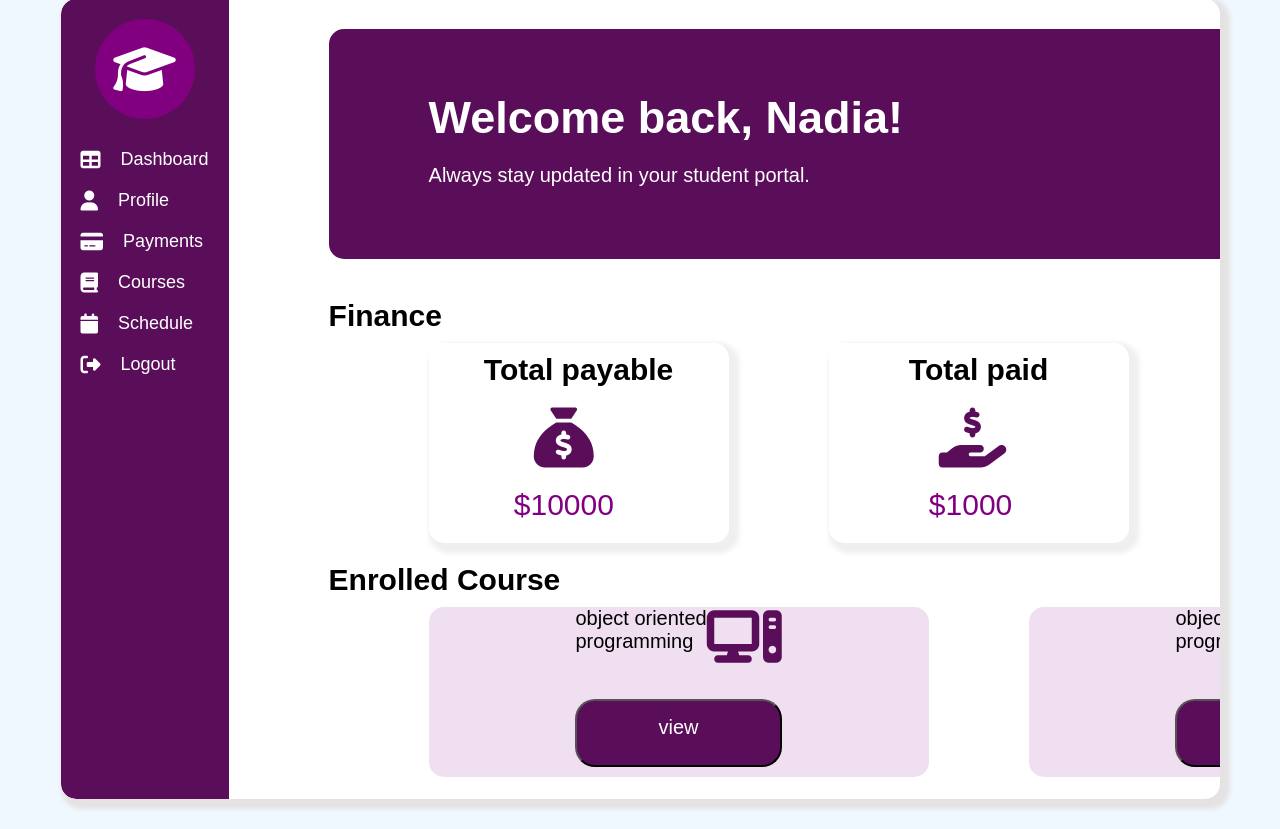
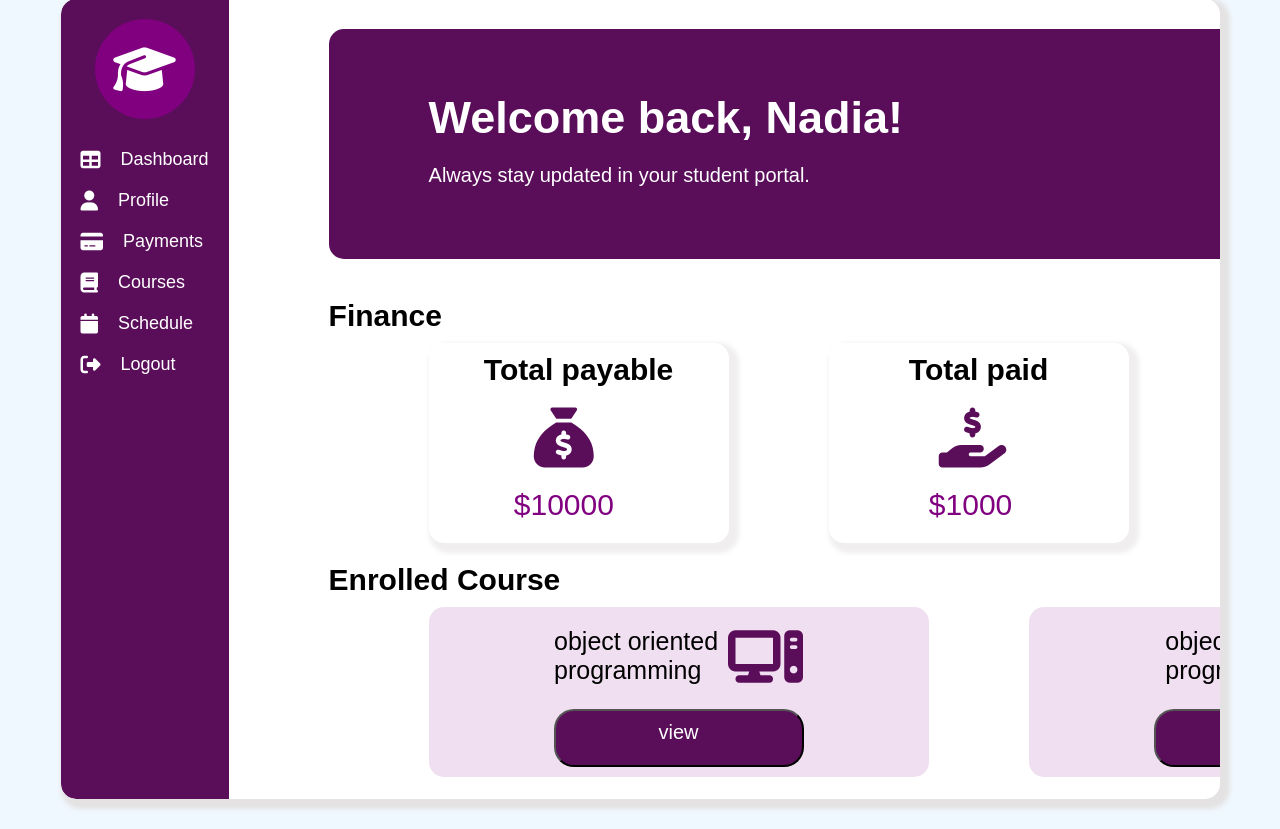
Before and after one commit to sohasara/student-portal, a PHP site: page / in a window 1280 px wide. Shown: the part 51-880 px from the top of the page. Run offline with PHP 8.4, Linux system fonts and the light colour scheme; some libraries are stand-ins or nearby versions.

Commit message:
add styling

```diff
--- a/index.html
+++ b/index.html
@@ -95,7 +95,7 @@
             <div class="enrolled_course">
                 <div class="flex-div">
                 <p>object oriented <br> programming</p>
-                <i class="fa-solid fa-computer"></i>
+                <i class="fa-solid fa-chart-simple"></i>
             </div>
                 <button class="enroll-button">view</button>
             </div>
--- a/style.css
+++ b/style.css
@@ -180,6 +180,9 @@
 }
 /* bottom */
 .enrolled_course{
+padding: 10px;
+padding-top: 20px;
+
 height: 170px;
 width: 500px;
 background-color: rgb(240, 223, 240);
@@ -193,17 +196,20 @@ padding-bottom: 10px;
     color:rgb(90, 14, 90) ;
 }
 .enrolled_course p{
-    font-size: 20px;
+
+    font-size: 25px;
 }
 
 .flex-div{
     display: flex;
     justify-content: center;
+    gap: 10px;
 }
 .course{
 
     display: flex;
     justify-content: space-evenly;
+
 }
 
 .enrolled_course:hover{
@@ -217,4 +223,5 @@ padding-bottom: 10px;
     background-color:rgb(90, 14, 90) ;
     color: white;
     font-size: 20px;
+    width: 250px;
 }
```
